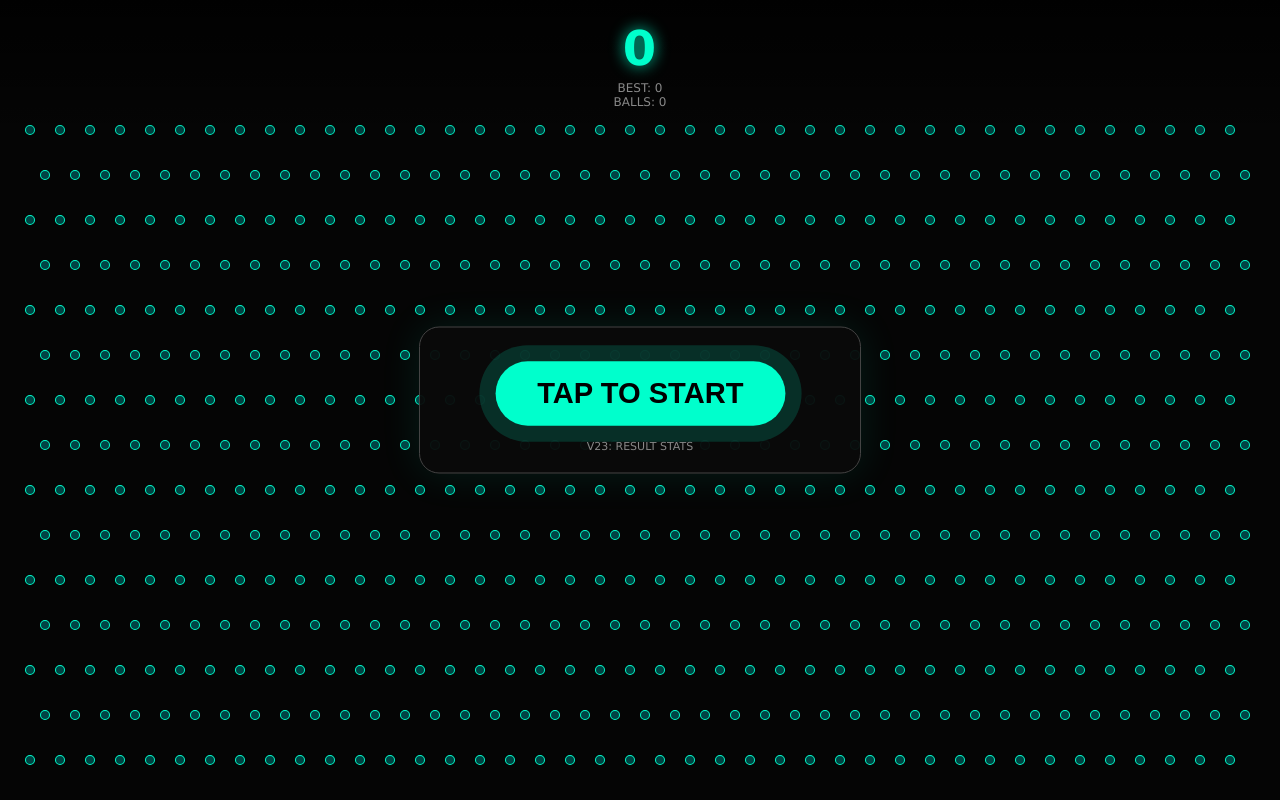
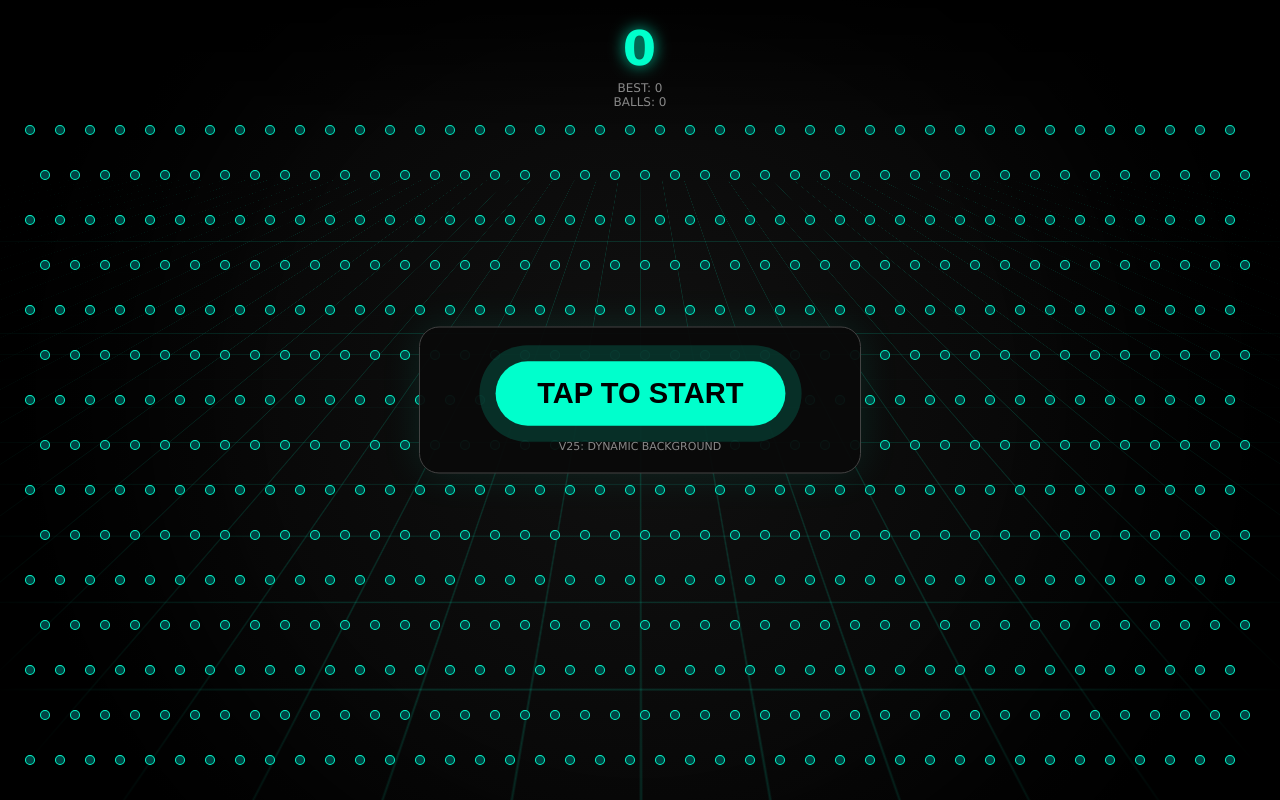
Before and after one commit to hondasan/domino-game, a plain HTML site: page index.html in a window 1280 px wide. Drawn offline with nearby package versions, Linux system fonts and the light colour scheme; animation ran at ten frames a second.

Commit message:
Add files via upload

```diff
--- a/index.html
+++ b/index.html
@@ -5,14 +5,14 @@
     <meta name="viewport" content="width=device-width, initial-scale=1.0, maximum-scale=1.0, user-scalable=no">
     <meta name="apple-mobile-web-app-capable" content="yes">
     <meta name="apple-mobile-web-app-status-bar-style" content="black-translucent">
-    <title>Domino Critical V23</title>
+    <title>Domino Critical V25</title>
     <!-- 物理演算ライブラリ -->
     <script src="https://cdnjs.cloudflare.com/ajax/libs/matter-js/0.19.0/matter.min.js"></script>
     <style>
         body {
             margin: 0;
             padding: 0;
-            background-color: #050505;
+            background-color: #000;
             color: white;
             font-family: 'Verdana', sans-serif;
             overflow: hidden;
@@ -22,27 +22,72 @@
             user-select: none;
             -webkit-user-select: none;
             position: relative;
-            transition: background-color 0.1s;
         }
 
-        /* 確変モード時の背景アニメーション */
-        body.fever-mode {
-            animation: fever-bg 0.23s infinite alternate;
+        /* --- Dynamic Background (CSS Only for Performance) --- */
+        #bg-layer {
+            position: absolute;
+            top: 0;
+            left: 0;
+            width: 100%;
+            height: 100%;
+            z-index: 0;
+            overflow: hidden;
+            perspective: 600px; /* 3D効果 */
+            background: radial-gradient(circle at center, #111 0%, #000 100%);
         }
 
-        @keyframes fever-bg {
-            0% { background-color: #2a0000; }
-            100% { background-color: #2a002a; }
+        .grid-plane {
+            position: absolute;
+            width: 300%;
+            height: 300%;
+            left: -100%;
+            top: -100%;
+            /* 通常時のグリッド：シアン */
+            background-image:
+                linear-gradient(rgba(0, 255, 204, 0.15) 1px, transparent 1px),
+                linear-gradient(90deg, rgba(0, 255, 204, 0.15) 1px, transparent 1px);
+            background-size: 60px 60px;
+            transform: rotateX(60deg);
+            animation: grid-scroll 4s linear infinite;
+            transform-origin: 50% 50%;
+            transition: all 0.5s ease; /* モード切替をスムーズに */
         }
 
+        /* 画面周辺を暗くするビネット効果 */
+        .vignette {
+            position: absolute;
+            top: 0; left: 0; width: 100%; height: 100%;
+            background: radial-gradient(circle, transparent 50%, #000 95%);
+            pointer-events: none;
+            z-index: 1;
+        }
+
+        /* --- FEVER MODE STYLES --- */
+        body.fever-mode .grid-plane {
+            /* FEVER時のグリッド：赤とゴールド */
+            background-image:
+                linear-gradient(rgba(255, 0, 85, 0.3) 2px, transparent 2px),
+                linear-gradient(90deg, rgba(255, 204, 0, 0.2) 2px, transparent 2px);
+            animation: grid-scroll 0.6s linear infinite; /* 超高速化 */
+            filter: drop-shadow(0 0 10px rgba(255, 0, 0, 0.5));
+        }
+
+        @keyframes grid-scroll {
+            0% { background-position: 0 0; }
+            100% { background-position: 0 60px; }
+        }
+
+        /* --- Game Layers --- */
         #game-canvas {
             position: absolute;
             top: 0;
             left: 0;
             width: 100%;
             height: 100%;
-            z-index: 1;
+            z-index: 2; /* 背景より上 */
             display: block;
+            will-change: transform;
         }
 
         #ui-layer {
@@ -137,7 +182,6 @@
             margin-top: 15px;
         }
 
-        /* 統計情報のスタイル */
         .stats-grid {
             display: grid;
             grid-template-columns: 1fr 1fr;
@@ -244,6 +288,12 @@
 </head>
 <body>
 
+    <!-- 背景レイヤー (New) -->
+    <div id="bg-layer">
+        <div class="grid-plane"></div>
+        <div class="vignette"></div>
+    </div>
+
     <div id="ui-layer">
         <div class="header">
             <div id="score" class="score-box">0</div>
@@ -261,13 +311,13 @@
         <div id="message-area">
             <button id="start-btn" class="btn-start">TAP TO START</button>
             <div style="margin-top:15px; font-size:11px; color:#888;">
-                V23: RESULT STATS
+                V25: DYNAMIC BACKGROUND
             </div>
         </div>
     </div>
 
 <script>
-    // --- CONFIG V23 ---
+    // --- CONFIG V25 ---
     const CONFIG = {
         superJackpotChance: 0.001,
         miniJackpotChance: 0.01,
@@ -276,7 +326,6 @@
 
         splitChance: 0.20,
 
-        // FEVER SETTINGS
         feverBaseDuration: 1000,
         feverMaxDuration: 10000,
         feverProbTable: [
@@ -295,7 +344,10 @@
 
         baseScore: 100,
         x100Multiplier: 100,
-        x1000Multiplier: 1000
+        x1000Multiplier: 1000,
+
+        // VFX Settings
+        trailLength: 10
     };
 
     const PALETTE = [
@@ -317,13 +369,11 @@
     let ballCount = 0;
     let audioCtx = null;
 
-    // Fever State
     let isFever = false;
     let feverTimeRemaining = 0;
     let currentFeverMultiplier = 1;
     let feverExtendCount = 0;
 
-    // Stats
     let gameStats = {
         totalBalls: 0,
         god: 0,
@@ -346,13 +396,67 @@
 
     const { Engine, Render, Runner, Bodies, Composite, Events, Body } = Matter;
 
+    // --- Visual Effects (V24/V25) ---
+    const VFX = {
+        shake: 0,
+        update: () => {
+            if (VFX.shake > 0) {
+                const x = (Math.random() - 0.5) * VFX.shake;
+                const y = (Math.random() - 0.5) * VFX.shake;
+                render.canvas.style.transform = `translate(${x}px, ${y}px)`;
+                VFX.shake *= 0.9;
+                if (VFX.shake < 0.5) {
+                    VFX.shake = 0;
+                    render.canvas.style.transform = 'none';
+                }
+            }
+        },
+        triggerShake: (amount) => {
+            if (amount > VFX.shake) {
+                VFX.shake = amount;
+            }
+        },
+        drawTrails: (ctx, bodies) => {
+            ctx.lineCap = 'round';
+            ctx.lineJoin = 'round';
+
+            for (let body of bodies) {
+                if (body.plugin && body.plugin.trail) {
+                    const trail = body.plugin.trail;
+
+                    trail.push({ x: body.position.x, y: body.position.y });
+                    if (trail.length > CONFIG.trailLength) trail.shift();
+
+                    if (trail.length > 1) {
+                        ctx.beginPath();
+                        ctx.moveTo(trail[0].x, trail[0].y);
+                        for (let i = 1; i < trail.length; i++) {
+                            ctx.lineTo(trail[i].x, trail[i].y);
+                        }
+
+                        const color = body.render.fillStyle;
+                        ctx.strokeStyle = color;
+                        ctx.lineWidth = body.circleRadius * 0.8;
+
+                        ctx.globalCompositeOperation = 'lighter';
+                        ctx.globalAlpha = 0.5;
+                        ctx.stroke();
+
+                        ctx.globalAlpha = 1.0;
+                        ctx.globalCompositeOperation = 'source-over';
+                    }
+                }
+            }
+        }
+    };
+
     // --- Sound System ---
     const Sound = {
         bgmNode: null,
         nextNoteTime: 0,
         beatCount: 0,
         isPlayingBGM: false,
-        tempo: 135, // BPM
+        tempo: 135,
 
         init: () => {
             if (!audioCtx) {
@@ -508,7 +612,6 @@
         },
 
         playBeat: (time, beat) => {
-            // Kick
             if (beat % 4 === 0) {
                 const osc = audioCtx.createOscillator();
                 const gain = audioCtx.createGain();
@@ -522,7 +625,6 @@
                 osc.start(time);
                 osc.stop(time + 0.5);
             }
-            // Bass
             if ((beat + 2) % 4 === 0) {
                 const osc = audioCtx.createOscillator();
                 const gain = audioCtx.createGain();
@@ -536,7 +638,6 @@
                 osc.start(time);
                 osc.stop(time + 0.3);
             }
-            // Hihat
             if (beat % 1 === 0) {
                 const bufferSize = audioCtx.sampleRate * 0.05;
                 const buffer = audioCtx.createBuffer(1, bufferSize, audioCtx.sampleRate);
@@ -569,7 +670,7 @@
                 width: window.innerWidth,
                 height: window.innerHeight,
                 wireframes: false,
-                background: '#050505',
+                background: 'transparent', // CSS背景を表示するために透過
                 pixelRatio: 1
             }
         });
@@ -577,8 +678,15 @@
 
         createStage();
 
+        // 物理エンジンのイベント
         Events.on(engine, 'collisionStart', handleCollision);
         Events.on(engine, 'beforeUpdate', handleGameLoop);
+
+        // 描画イベント
+        Events.on(render, 'afterRender', function() {
+            const bodies = Composite.allBodies(world);
+            VFX.drawTrails(render.context, bodies);
+        });
 
         Render.run(render);
         runner = Runner.create();
@@ -718,6 +826,9 @@
         isFever = true;
         document.body.classList.add('fever-mode');
 
+        // Fever start shake
+        VFX.triggerShake(10);
+
         updateFeverUI();
     }
 
@@ -782,7 +893,9 @@
             plugin: {
                 note: style.note,
                 wave: style.type,
-                ballType: ballType
+                ballType: ballType,
+                // トレイル履歴の初期化（レアのみ）
+                trail: (ballType === 'x1000' || ballType === 'x100' || type === 'master') ? [] : null
             }
         });
 
@@ -861,6 +974,7 @@
                 if (rand < CONFIG.superJackpotChance) {
                     gameStats.superJp++;
                     Sound.playJackpot('super');
+                    VFX.triggerShake(20); // 大揺れ
                     startFever();
                     score += 100000;
                     showFloatingText("SUPER JACKPOT!!!", window.innerWidth/2, window.innerHeight/3, 'super');
@@ -880,6 +994,7 @@
                 else if (rand < CONFIG.superJackpotChance + CONFIG.x1000Chance) {
                     gameStats.god++;
                     Sound.playJackpot('x1000');
+                    VFX.triggerShake(15);
                     startFever();
                     showFloatingText("GOD BALL x1000", ball.position.x, ball.position.y, 'x1000');
                     spawnBall(ball.position.x, ball.position.y, 'x1000');
@@ -887,6 +1002,7 @@
                 else if (rand < CONFIG.superJackpotChance + CONFIG.x1000Chance + CONFIG.x100Chance) {
                     gameStats.x100++;
                     Sound.playJackpot('x100');
+                    VFX.triggerShake(5);
                     startFever();
                     showFloatingText("x100 BALL!!", ball.position.x, ball.position.y, 'x100');
                     spawnBall(ball.position.x, ball.position.y, 'x100');
@@ -914,6 +1030,9 @@
 
     function handleGameLoop() {
         if (!isPlaying) return;
+
+        // VFX更新
+        VFX.update();
 
         if (isFever) {
             feverTimeRemaining -= engine.timing.lastDelta;
```
